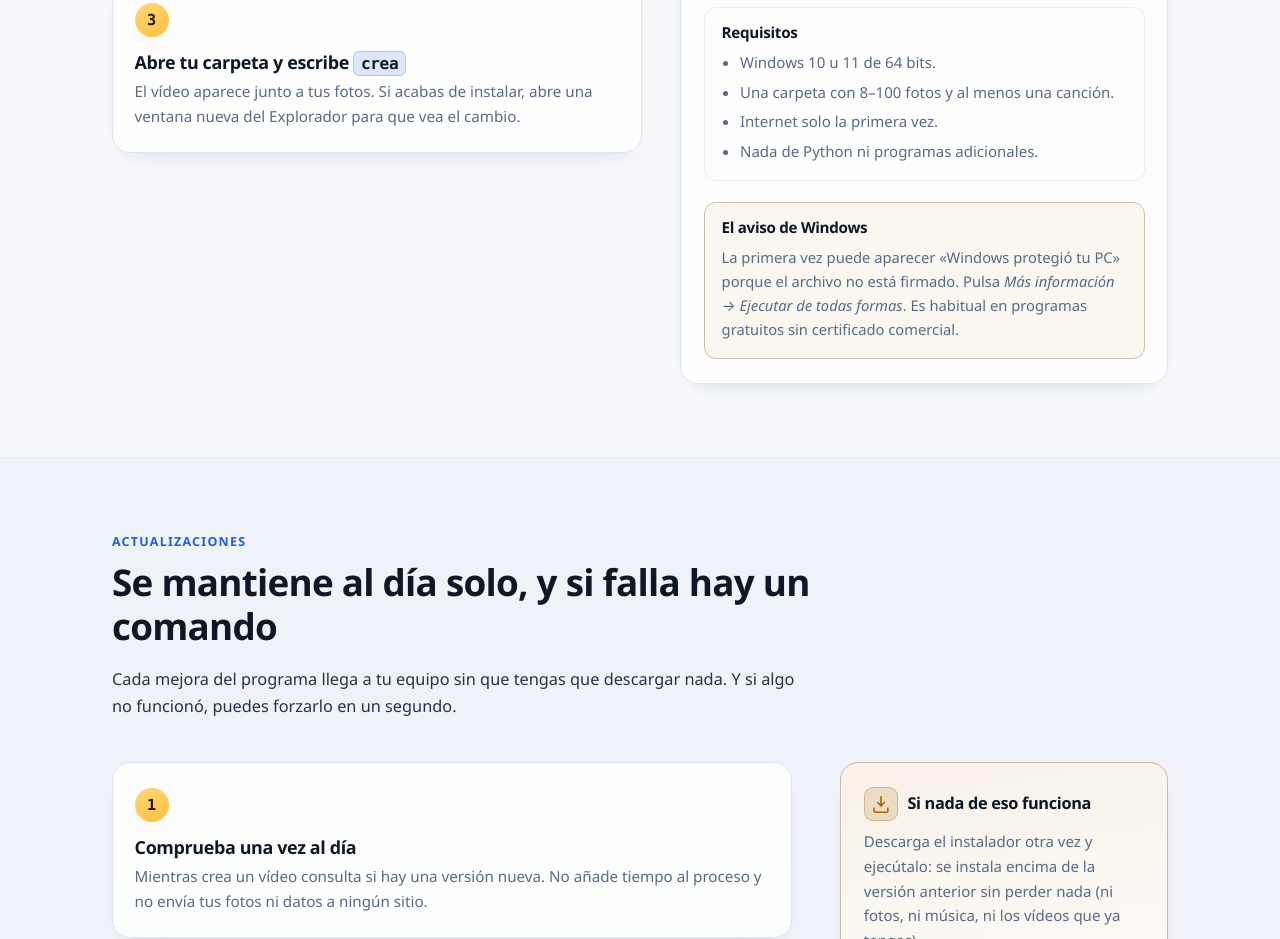
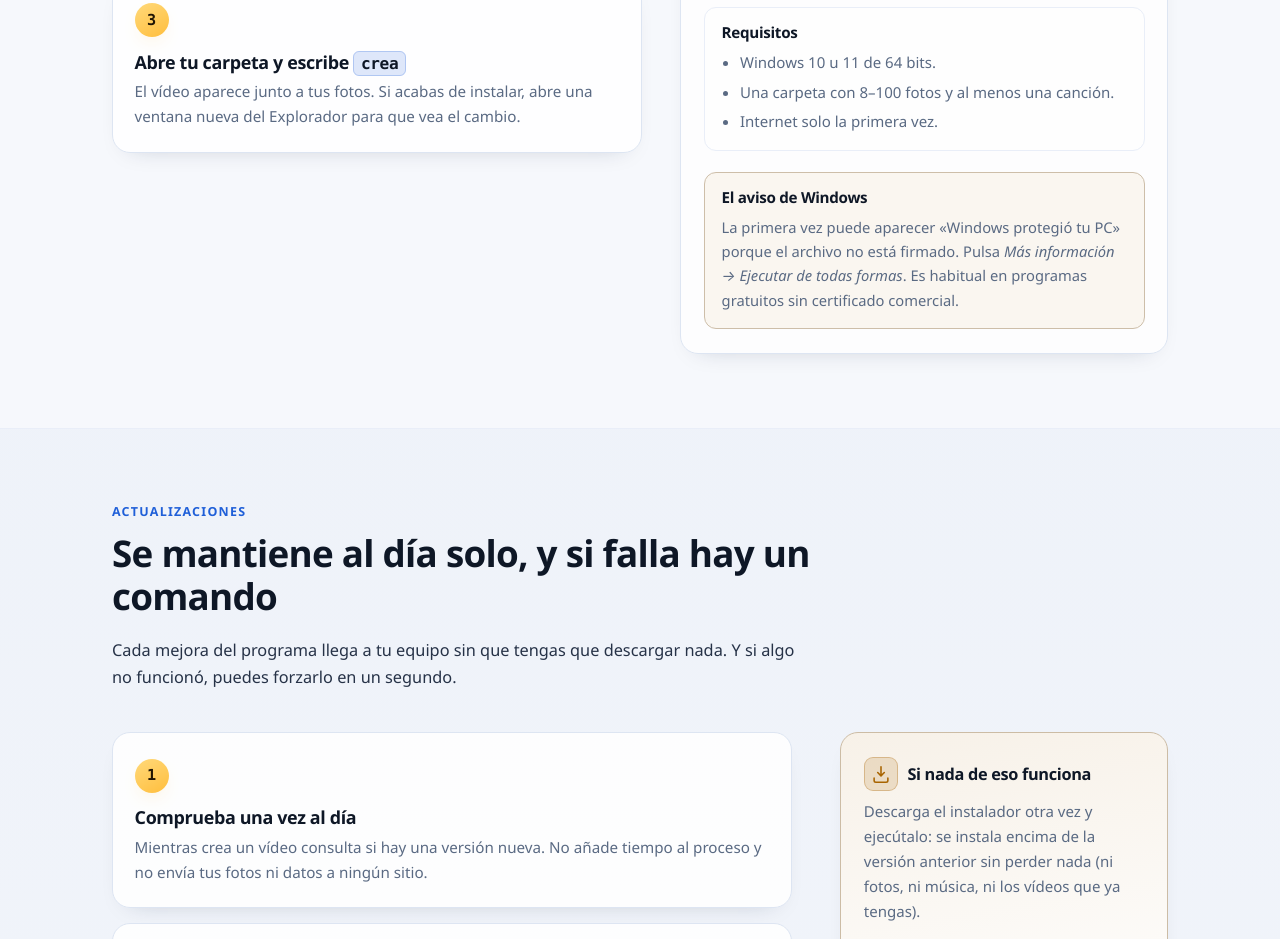
Before and after one commit to josepin2/crea, a plain HTML site: page index.html in a window 1280 px wide. Shown: the part 5047-5986 px from the top of the page. Drawn offline with Linux system fonts and the light colour scheme.

Commit message:
web: quita 'Nada de Python ni programas adicionales' de requisitos

```diff
--- a/index.html
+++ b/index.html
@@ -459,7 +459,6 @@
                 <li>Windows 10 u 11 de 64 bits.</li>
                 <li>Una carpeta con 8–100 fotos y al menos una canción.</li>
                 <li>Internet solo la primera vez.</li>
-                <li>Nada de Python ni programas adicionales.</li>
               </ul>
             </div>
 
```
